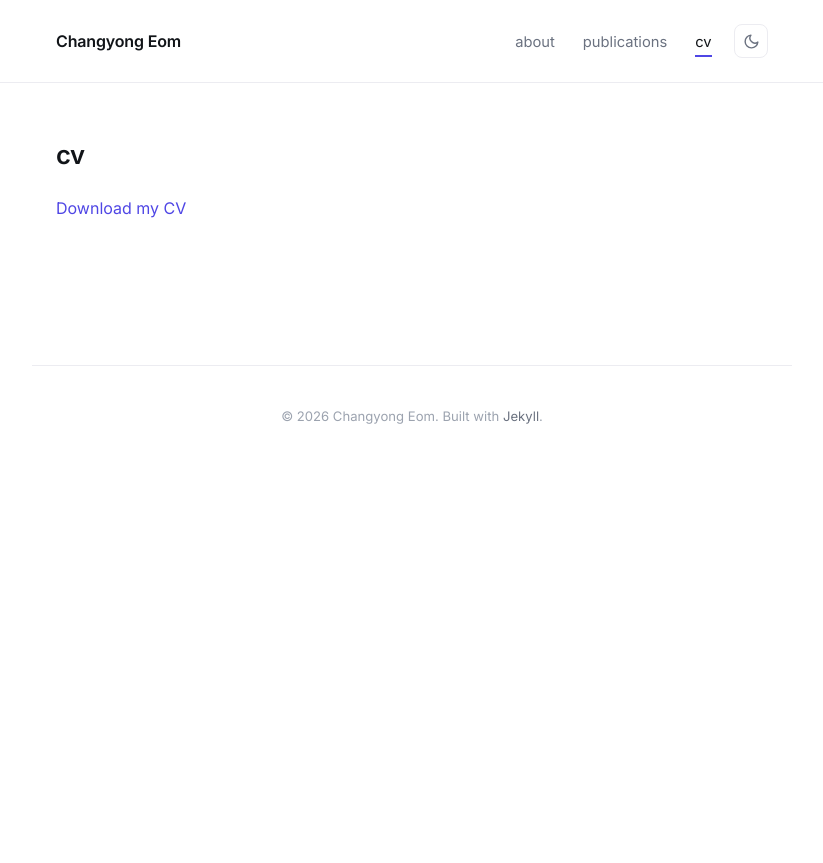
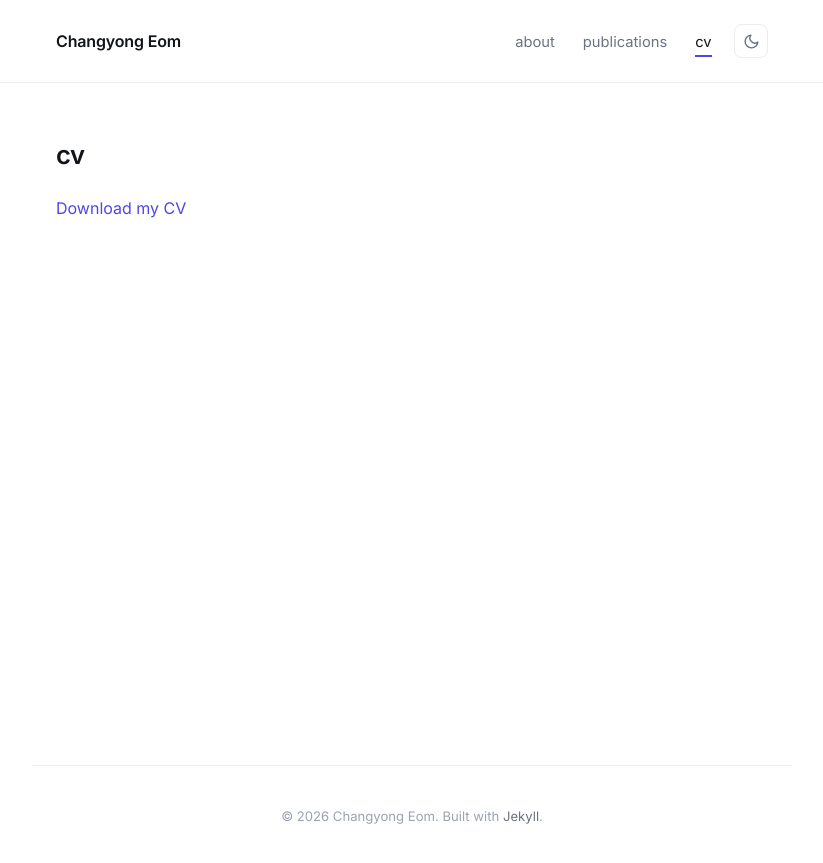
Before and after one commit to Changyong-Eom/changyong-eom.github.io, a Jekyll site: the page built from cv.md, in a window 1280 px wide. Shown: the top 863 px of the page, without its empty margins (228-1051 px from the left). Built offline with Jekyll 4.4.1, drawn with Linux system fonts in a browser that asks for light colours.

Commit message:
Pin footer to bottom on short pages
Make body a full-height flex column so the content area grows and the
footer stays at the bottom of the viewport on short pages (cv,
publications) instead of floating mid-page.

Co-Authored-By: Claude Opus 4.7 <noreply@anthropic.com>

```diff
--- a/assets/css/main.scss
+++ b/assets/css/main.scss
@@ -77,6 +77,9 @@ body {
   -webkit-font-smoothing: antialiased;
   -moz-osx-font-smoothing: grayscale;
   text-rendering: optimizeLegibility;
+  min-height: 100vh;
+  display: flex;
+  flex-direction: column;
 }
 
 a {
@@ -209,12 +212,15 @@ code {
 :root[data-theme="light"] .theme-toggle .icon-moon { display: block; }
 
 .content {
+  width: 100%;
   max-width: $max-width;
   margin: 0 auto;
   padding: 0 1.5rem 4rem;
+  flex: 1 0 auto;
 }
 
 .site-footer {
+  width: 100%;
   max-width: $max-width;
   margin: 4rem auto 2rem;
   padding: 1.5rem;
@@ -222,6 +228,7 @@ code {
   text-align: center;
   color: var(--subtle);
   font-size: 0.82rem;
+  flex-shrink: 0;
 
   a { color: var(--muted); }
 }
```
